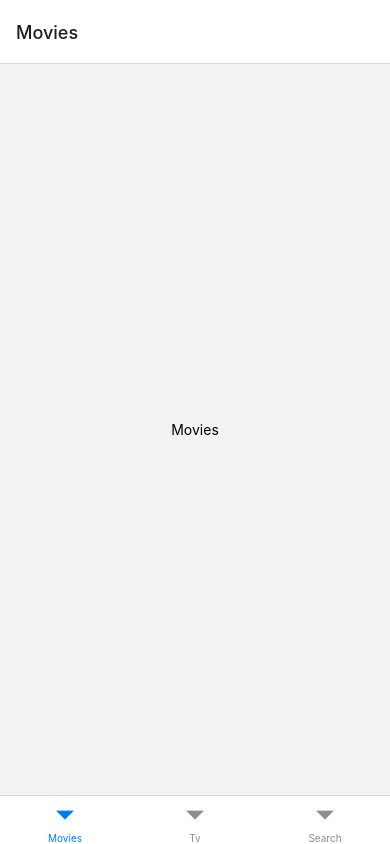
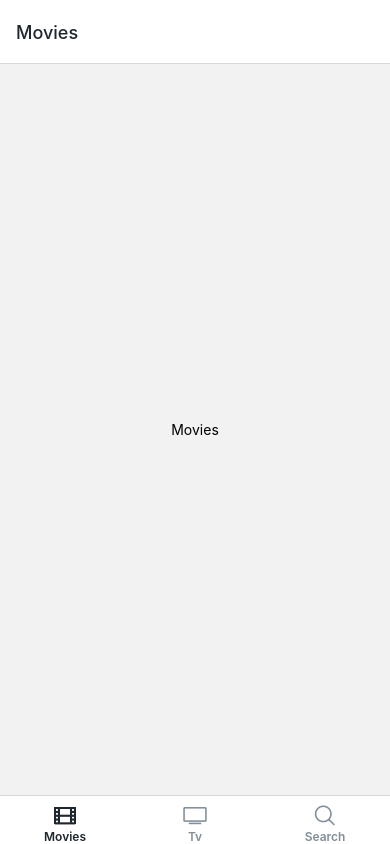
Before and after one commit to yeon0914/ReactNative_IMDb, a React Native app: screen /Movies in a window 390 px wide. Built offline with nearby package versions, Linux system fonts and the light colour scheme.

Commit message:
[feat]:icon설정, 다크모드 구현

```diff
--- /dev/null
+++ b/color.js
@@ -0,0 +1,4 @@
+export const YELLOW_COLOR = "#ffa801";
+export const BLACK_COLOR = "#1e272e";
+export const DARK_GREY = "#d2dae2";
+export const LIGHT_GREY = "#808e9b";
--- a/navigation/Tabs.js
+++ b/navigation/Tabs.js
@@ -3,15 +3,51 @@ import React from "react";
 import Movies from "../screens/Movie";
 import Tv from "../screens/Tv";
 import Search from "../screens/Search";
+import { useColorScheme } from "react-native";
+import { BLACK_COLOR, DARK_GREY, LIGHT_GREY, YELLOW_COLOR } from "../color";
+import { Ionicons } from "@expo/vector-icons";
 
 const Tab = createBottomTabNavigator();
 
-const Tabs = () => (
-    <Tab.Navigator>
-        <Tab.Screen name="Movies" component={Movies}></Tab.Screen>
-        <Tab.Screen name="Tv" component={Tv}></Tab.Screen>
-        <Tab.Screen name="Search" component={Search}></Tab.Screen>
-    </Tab.Navigator>
-);
+const Tabs = () => {
+    const isDark = useColorScheme() === "dark";
+
+    return (
+        <Tab.Navigator screenOptions={{
+            tabBarStyle: {
+                backgroundColor: isDark ? BLACK_COLOR : "white",
+            },
+            tabBarActiveTintColor: isDark ? YELLOW_COLOR : BLACK_COLOR,
+            tabBarInactiveTintColor: isDark ? DARK_GREY : LIGHT_GREY,
+            headerStyle: {
+                backgroundColor: isDark ? BLACK_COLOR : "white",
+            },
+            headerTitleStyle: {
+                color: isDark ? "white" : BLACK_COLOR,
+            },
+            tabBarLabelStyle: {
+                marginTop: -5,
+                fontSize: 12,
+                fontWeight: "600",
+            }
+        }}>
+            <Tab.Screen name="Movies" component={Movies} options={{
+                tabBarIcon: ({ color, size }) => {
+                    return <Ionicons name="film-outline" color={color} size={size}></Ionicons>
+                }
+            }}></Tab.Screen>
+            <Tab.Screen name="Tv" component={Tv} options={{
+                tabBarIcon: ({ color, size }) => {
+                    return <Ionicons name="tv-outline" color={color} size={size}></Ionicons>
+                }
+            }}></Tab.Screen>
+            <Tab.Screen name="Search" component={Search} options={{
+                tabBarIcon: ({color, size }) => {
+                    return <Ionicons name="search-outline" color={color} size={size}></Ionicons>
+                }
+            }}></Tab.Screen>
+        </Tab.Navigator>
+    );
+};
 
 export default Tabs;
```
